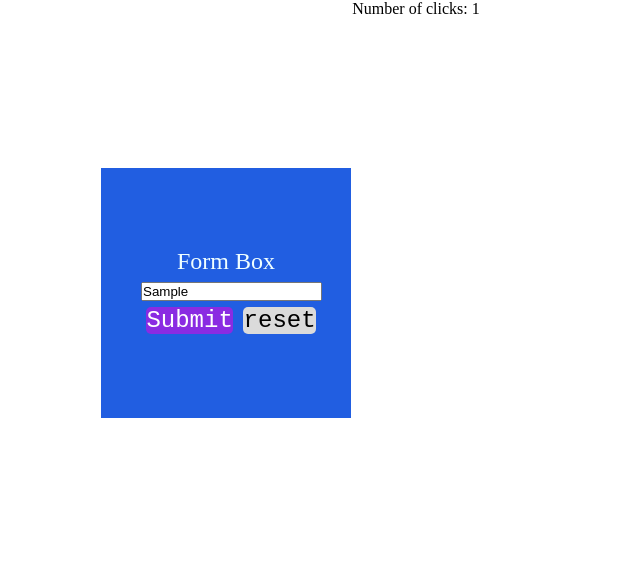
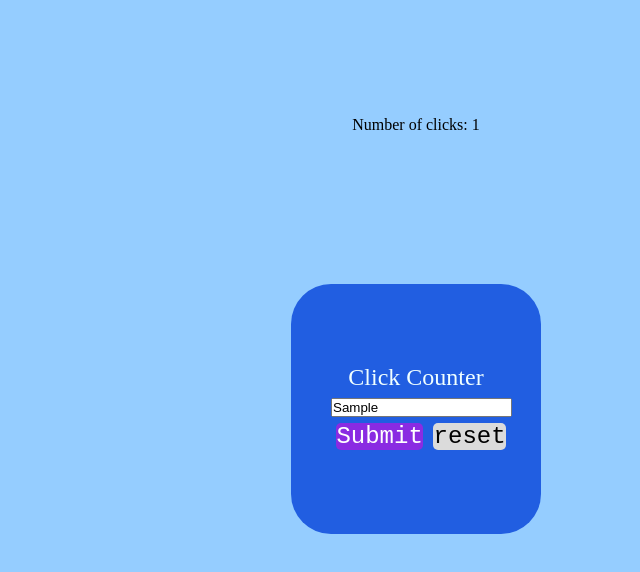
Before and after one commit to YawDev/SimpleApp, a plain HTML site: page index.html in a window 1280 px wide. Both pictures are taken after typing "Sample" into the empty fields and a click on the button "Submit". Shown: the whole page, without its empty margins (224-864 px from the left). Drawn offline with Linux system fonts and the light colour scheme.

Commit message:
Align buttons, add flex

```diff
--- a/index.html
+++ b/index.html
@@ -9,9 +9,10 @@
 </head>
 
 <body>
+    <div class="center-wrapper">
         <p id="numberOfClicksTxt"></p>
         <div class="container">
-        <p id="#boxTitle">Form Box</p>
+            <p id="#boxTitle">Click Counter</p>
             <form action="#">
                 <input type="text" name="" id="formInput" placeholder="enter text value">
                 <div class="button-container">
@@ -21,6 +22,8 @@
 
             </form>
         </div>
+    </div>
+
     <script src="./js/event.js"></script>
 
 </body>
--- a/js/event.js
+++ b/js/event.js
@@ -4,14 +4,21 @@ const btnReset = document.getElementById("btn-reset");
 const inputBox = document.getElementById("formInput");
 
 const numOfClicksDisplay = document.getElementById('numberOfClicksTxt')
-sumClicks = 0
+sumClicks = 0;
+maxClicksAllowed = 10;
 
 
 btn.addEventListener('click', function (event) {
     event.preventDefault();
-    sumClicks++;
-    numOfClicksDisplay.innerText = 'Number of clicks: '+sumClicks
-    //alert(inputBox.value)
+    if (sumClicks == maxClicksAllowed)
+    {
+        alert('You have reached a maximum of 10 attempts to submit!')
+    }
+    else
+    {
+        sumClicks++;
+        numOfClicksDisplay.innerText = 'Number of clicks: '+sumClicks
+    }
 });
 
 
--- a/styles/styles.css
+++ b/styles/styles.css
@@ -4,12 +4,32 @@
     margin: 0;
 }
 
+body{
+    background-color: rgb(149, 205, 255);
+    display: flex;
+    justify-content: center;
+    align-items: center;
+    height: 100vh;
+    margin-bottom: 0;
+}
+
+
+.center-wrapper
+{
+    display: flex;
+    flex-direction: column;
+    align-items: center;
+    justify-content: center;
+    height: 100%;
+    padding: 0 20px;
+}
 
 
 .container{
     display: flexbox;
     position: relative;
     box-sizing: border-box;
+    border-radius: 40px;
     height: 250px;
     width: 250px;
     background-color: rgb(33, 94, 225);
@@ -59,21 +79,16 @@ button{
 
 #numberOfClicksTxt{
     text-align: center;
+    margin: 0;
+    flex-grow: 0;
+    gap: 2px;
 }
 
 
 #btn:hover{
-    background-color: rgb(50, 0, 130);
+    background-color: rgb(25, 22, 92);
 }
 
 #btn-reset:hover{
-    background-color: rgb(98, 0, 255);
-}
-
-#btn:cursor{
-    background-color: rgb(122, 56, 119);
-}
-
-#btn-reset:focus{
     background-color: rgb(255, 255, 255);
 }
```
Lines whose indentation alone changed are shown as unchanged.
